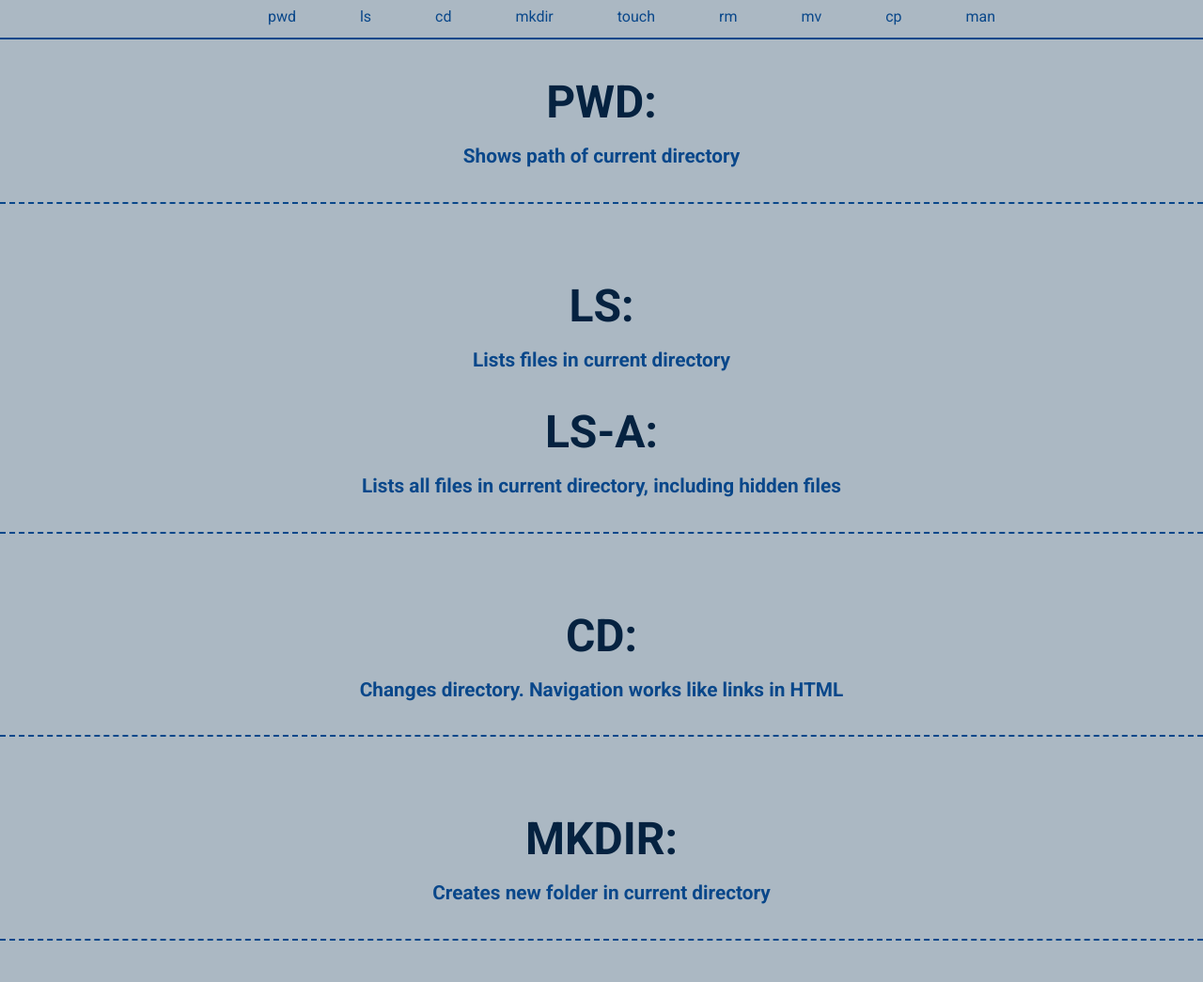
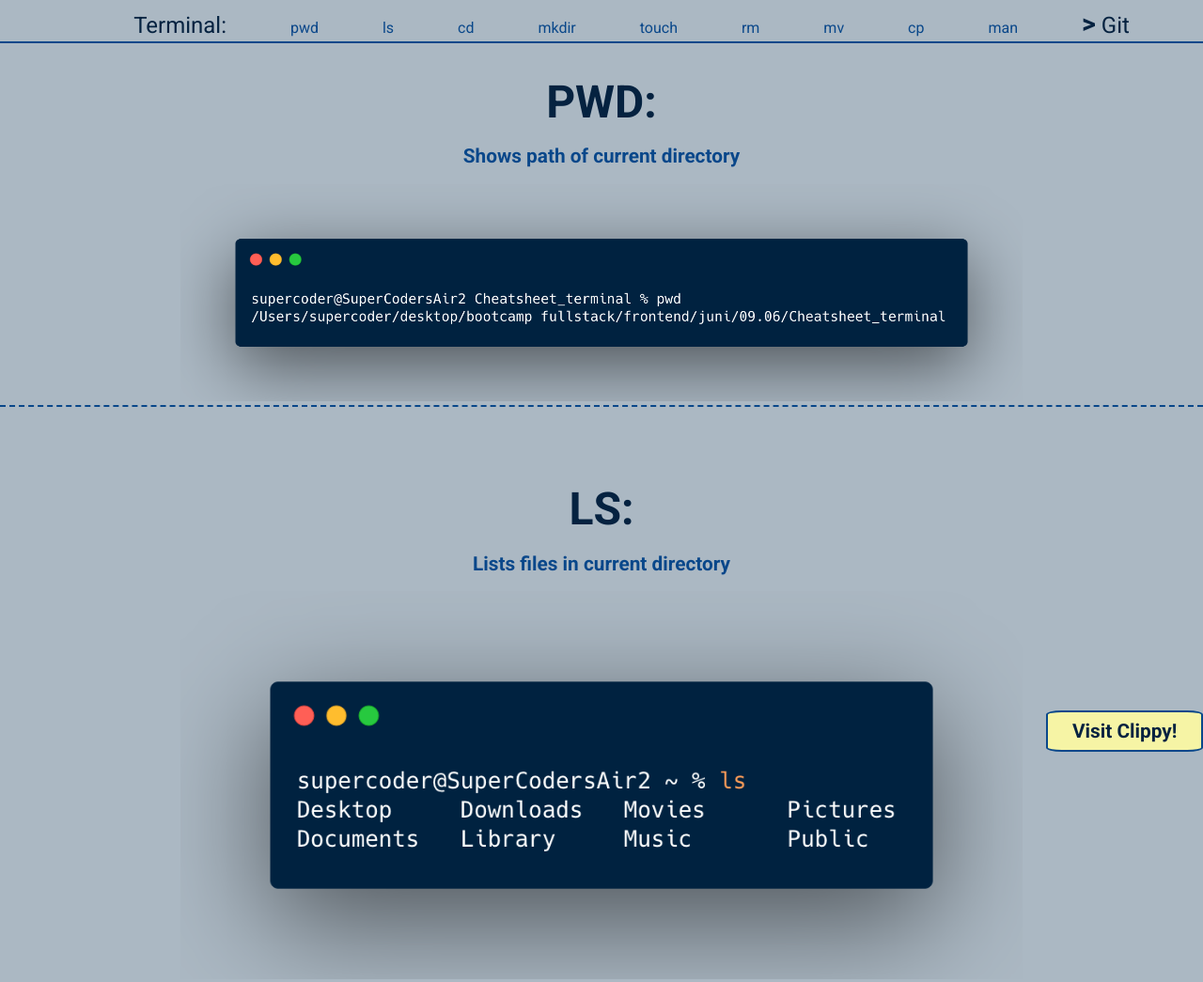
Before and after one commit to Daniel-Rauh/Terminal-Cheat-Sheet, a plain HTML site: page assets/html/terminal.html in a window 1280 px wide. Shown: the top 1045 px of the page at 94% size. Drawn offline with Linux system fonts and the light colour scheme.

Commit message:
fixed nav and imgs

```diff
--- a/assets/css/style-terminal.css
+++ b/assets/css/style-terminal.css
@@ -8,10 +8,27 @@ body{
 }
 main{
     background: #ABB8C3;
+    position: relative;
+}
+.clippy{
+    position: fixed;
+    right: 0;
+    bottom: 0;
+    text-decoration: none;
+    color: #052240;
+    background: #f6f4a5;
+    font-size: 1.3rem;
+    font-weight: 700;
+    padding: 1vh 2%;
+    border: 2px solid #09478a;
+    border-radius: 10%;
+}
+.clippy:hover{
+    box-shadow: 0px 0px 4px 2px #09478a;
 }
 nav{
     background: #ABB8C3;
-    height: 5vh;
+    height: 5.5vh;
     position: fixed;
     width: 100%;
     border-bottom: 2px solid #09478a;
@@ -26,12 +43,26 @@ nav ul li{
     display: inline;
     padding-left: 5%;
 }
-nav ul li a{
+.internal{
     text-decoration: none;
     color: #09478a;
 }
-nav ul li a:hover{
+.internal:hover{
     color: #052240;
+}
+.external{
+    text-decoration: none;
+    color: #052240;
+    font-size: 1.5rem;
+    text-align: left;
+}
+.external:hover{
+    text-decoration: underline;
+}
+.arrow{
+    font-size: 1.8rem;
+    font-weight: 700;
+    padding: 0;
 }
 section{
     padding-top: 10vh;
--- a/assets/html/terminal.html
+++ b/assets/html/terminal.html
@@ -13,67 +13,70 @@
     <main>
         <nav>
             <ul>
-                <li><a href="#pwd">pwd</a></li>
-                <li><a href="#ls">ls</a></li>
-                <li><a href="#cd">cd</a></li>
-                <li><a href="#mkdir">mkdir</a></li>
-                <li><a href="#touch">touch</a></li>
-                <li><a href="#rm">rm</a></li>
-                <li><a href="#mv">mv</a></li>
-                <li><a href="#cp">cp</a></li>
-                <li><a href="#man">man</a></li>
+                <li><a href="#pwd" class="external">Terminal:</a></li>
+                <li><a href="#pwd" class="internal">pwd</a></li>
+                <li><a href="#ls" class="internal">ls</a></li>
+                <li><a href="#cd" class="internal">cd</a></li>
+                <li><a href="#mkdir" class="internal">mkdir</a></li>
+                <li><a href="#touch" class="internal">touch</a></li>
+                <li><a href="#rm" class="internal">rm</a></li>
+                <li><a href="#mv" class="internal">mv</a></li>
+                <li><a href="#cp" class="internal">cp</a></li>
+                <li><a href="#man" class="internal">man</a></li>
+                <li><a href="git.html" class="external"><span class="arrow">&#x3e;</span>  Git</a></li>
             </ul>
         </nav>
+        <a href="../../index.html" class="clippy">Visit Clippy!</a>
         <section id="pwd">
             <h1>pwd:</h1>
             <h2>Shows path of current directory</h2>
-            <img src="assets/img/pwd.png" alt="">
+            <img src="../img/pwd.png" alt="">
         </section>
         <section id="ls">
             <h1>ls:</h1>
             <h2>Lists files in current directory</h2>
-            <img src="assets/img/ls.png" alt="">
+            <img src="../img/ls.png" alt="">
             <h1>ls-a:</h1>
             <h2>Lists all files in current directory, including hidden files</h2>
-            <img src="assets/img/ls-a.png" alt="">
+            <img src="../img/ls-a.png" alt="">
         </section>
         <section id="cd">
             <h1>cd:</h1>
             <h2>Changes directory. Navigation works like links in HTML</h2>
-            <img src="assets/img/cd.png" alt="">
+            <img src="../img/cd.png" alt="">
         </section>
         <section id="mkdir">
             <h1>mkdir:</h1>
             <h2>Creates new folder in current directory</h2>
-            <img src="assets/img/mkdir.png" alt="">
+            <img src="../img/mkdir.png" alt="">
         </section>
         <section id="touch">
             <h1>touch</h1>
             <h2>Creates new file in current directory</h2>
-            <img src="assets/img/touch.png" alt="">
+            <img src="../img/touch.png" alt="">
         </section>
         <section id="rm">
             <h1>rm</h1>
             <h2>Removes file with specified name in current directory</h2>
-            <img src="assets/img/rm.png" alt="">
+            <img src="../img/rm.png" alt="">
             <h1>rm-r</h1>
             <h2>Removes folder with specified name in current directory</h2>
-            <img src="assets/img/rm-r.png" alt="">
+            <img src="../img/rm-r.png" alt="">
         </section>
         <section id="mv">
             <h1>mv</h1>
             <h2>Moves file to specified folder. <span class="break"></span><span class="warning">Warning:</span> If folder does not exist file will be renamed and moved to last specified existing folder!</h2>
-            <img src="assets/img/mv.png" alt="">
+            <img src="../img/mv.png" alt="">
         </section>
         <section id="cp">
             <h1>cp</h1>
             <h2>Copies file to specified directory. Giving a new filename instead of a directory copies file in same folder with new name <span class="break"></span><span class="warning">Warning:</span> If specified folder does not exist file will be renamed and copied to last specified existing folder!</h2>
-            <img src="assets/img/cp.png" alt="">
+            <img src="../img/cp.png" alt="">
         </section>
         <section id="man">
             <h1>man</h1>
             <h2>Opens manual for specified command. Gives additional info and variatons of specified command</h2>
-            <img src="assets/img/man.png" alt="">
+            <img src="../img/man.png" alt="">
         </section>
     </main>
 </body>
```
